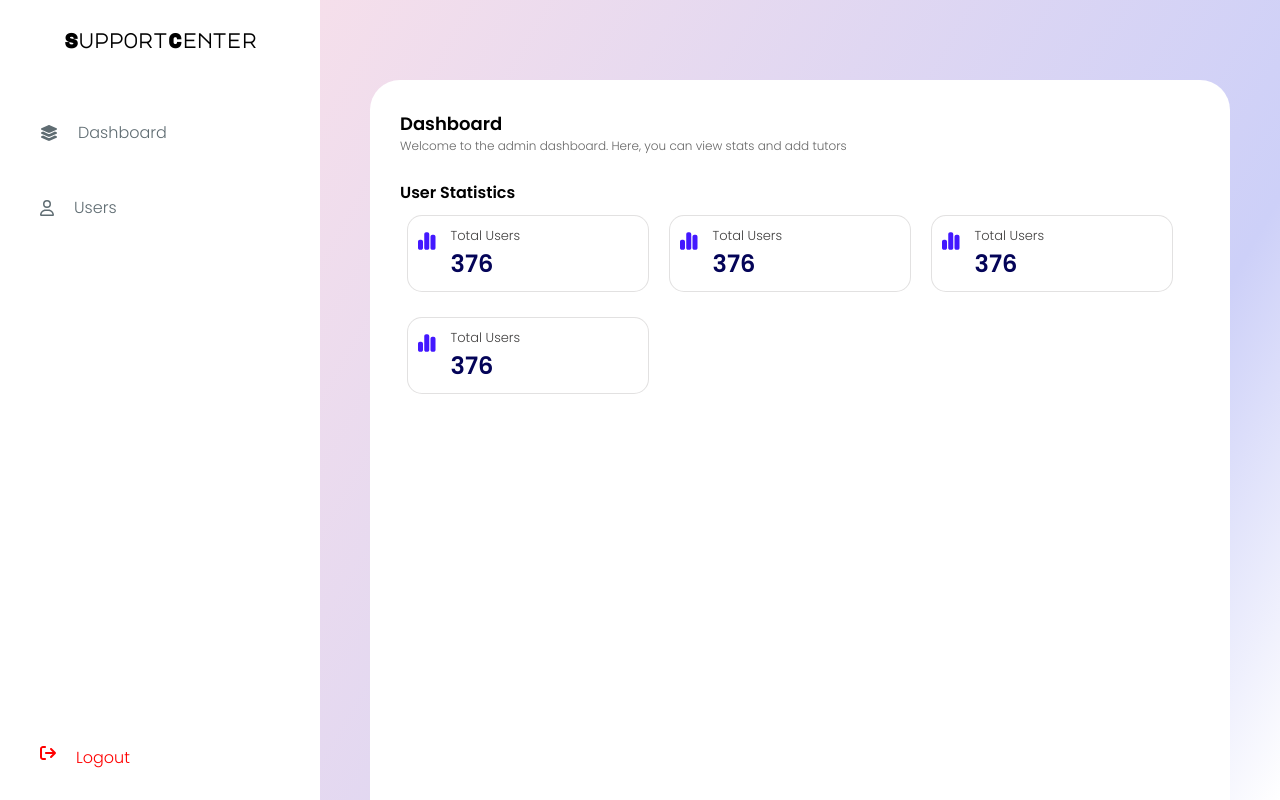
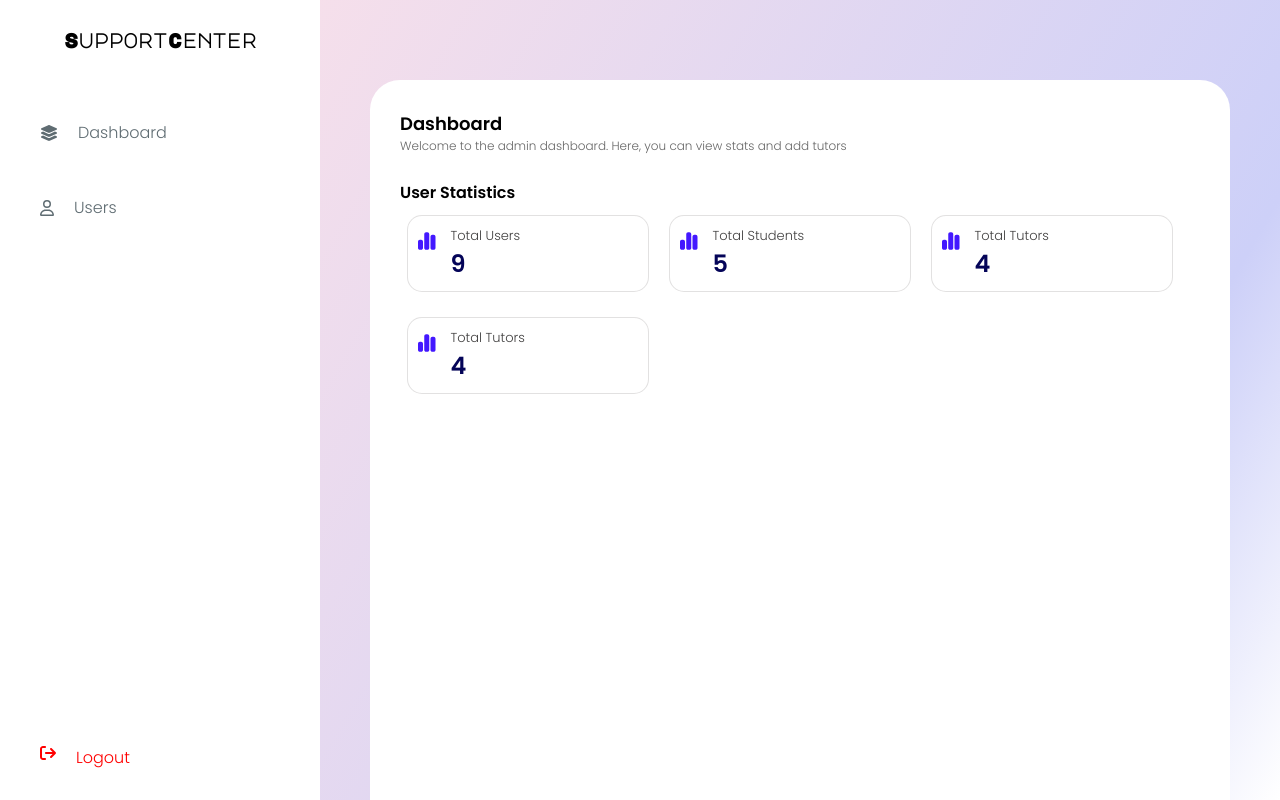
Before and after one commit to eli-bans/support_center_III_frontend, a React (Vite) app: page /admin-dashboard in a window 1280 px wide. Built offline with nearby package versions, Linux system fonts and the light colour scheme; sample sign-in values are in the browser's storage.

Commit message:
update add a tutor

```diff
--- a/src/pages/admin/AdminDashboard.jsx
+++ b/src/pages/admin/AdminDashboard.jsx
@@ -2,6 +2,7 @@
 import React, {useState, useContext} from 'react';
 import { StudentContext } from '../../contexts/StudentContext';
 import { TutorContext } from '../../contexts/TutorContext';
+import { UserContext } from '../../contexts/UserContext';
 
 // import styles
 import StatsBox from '../../components/admin_components/StatsBox';
@@ -18,12 +19,18 @@ function AdminDashboard () {
 
     const { students } = useContext(StudentContext);
     const { tutors } = useContext(TutorContext);
+    const { user, setUser } = useContext(UserContext);
 
     const [isOnDashboard, setIsOnDasbhard] = useState(true);
     const [isModalOpen, setIsModalOpen] = useState(false);
 
     // Combine students and tutors into one array
     const allUsers = [...students, ...tutors];
+
+    // dashboard stats
+    const totalUsers = allUsers.length;
+    const totalStudents = students.length;
+    const totalTutors = tutors.length;
 
     // handel tab switch
     const handleTabSwitch = () => {
@@ -34,6 +41,13 @@ function AdminDashboard () {
     const toggleModal = () => {
         setIsModalOpen(!isModalOpen);
     };
+
+    // handle logout
+    const handleLogout = () => {
+        setUser(null);
+        localStorage.removeItem('lastPath');
+        navigate('/');
+    }
 
     return (
         <div className="admin-dashboard">
@@ -49,7 +63,7 @@ function AdminDashboard () {
                         <p>Users</p>
                     </div>
                 </div>
-                <div className="logout">
+                <div className="logout" onClick={handleLogout}>
                     <FontAwesomeIcon icon="fa-solid fa-arrow-right-from-bracket" />
                     <p>Logout</p>
                 </div>
@@ -62,7 +76,11 @@ function AdminDashboard () {
                     </div>
 
                     {isOnDashboard ? (
-                        <DashboardStats />
+                        <DashboardStats
+                            totalStudents={totalStudents}
+                            totalTutors={totalTutors}
+                            totalUsers={totalUsers}
+                        />
                     ): (
                         <UsersAvailable handleToggle={toggleModal} users={allUsers}/>
                     )
@@ -114,15 +132,15 @@ function UsersAvailable ({handleToggle, users}) {
     )
 }
 
-function DashboardStats () {
+function DashboardStats ({totalUsers, totalStudents, totalTutors}) {
     return(
         <div className="details">
             <h1>User Statistics</h1>
             <div className="stats">
-                <StatsBox statName={"Total Users"} statNumber={376}/>
-                <StatsBox statName={"Total Users"} statNumber={376}/>
-                <StatsBox statName={"Total Users"} statNumber={376}/>
-                <StatsBox statName={"Total Users"} statNumber={376}/>
+                <StatsBox statName={"Total Users"} statNumber={totalUsers}/>
+                <StatsBox statName={"Total Students"} statNumber={totalStudents}/>
+                <StatsBox statName={"Total Tutors"} statNumber={totalTutors}/>
+                <StatsBox statName={"Total Tutors"} statNumber={totalTutors}/>
             </div>
         </div>
     )
```
